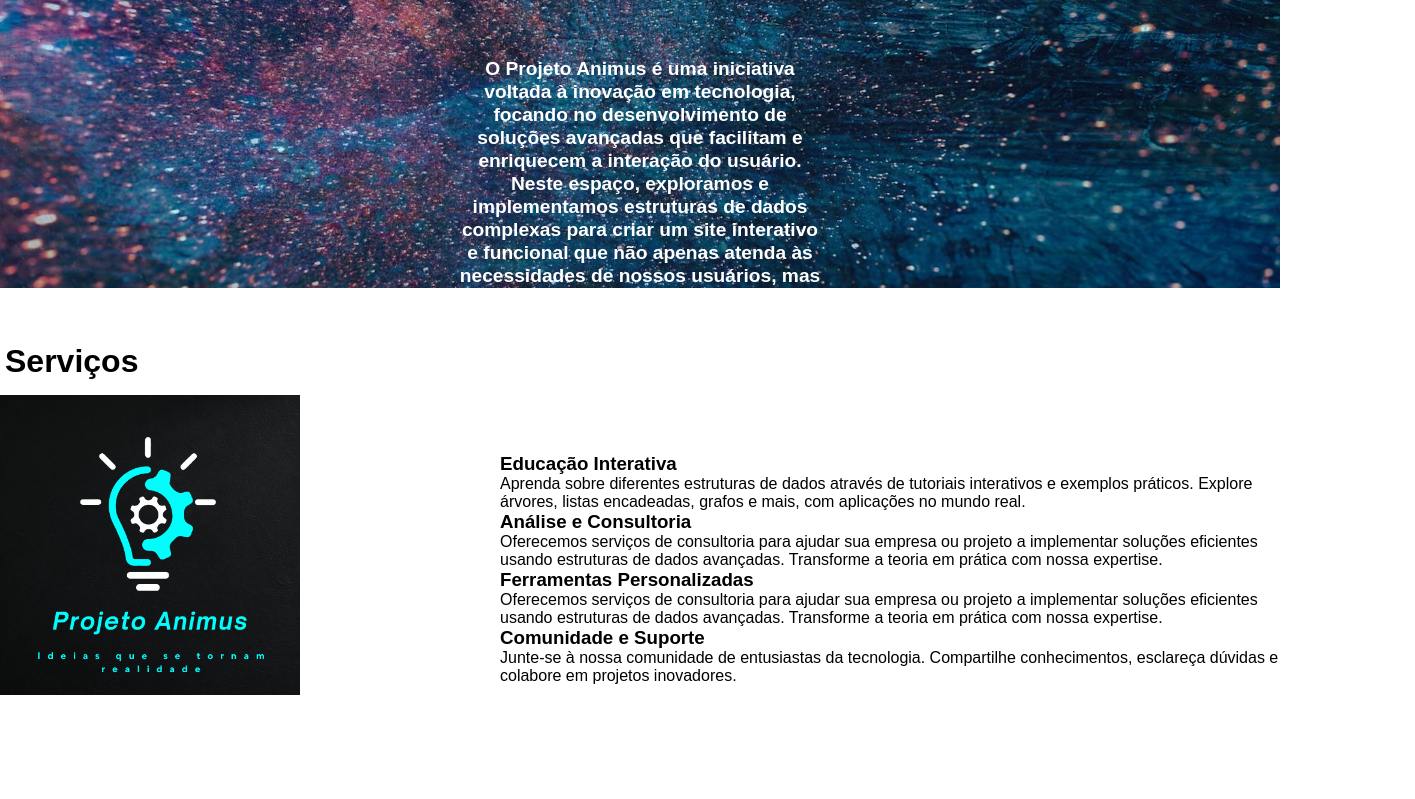
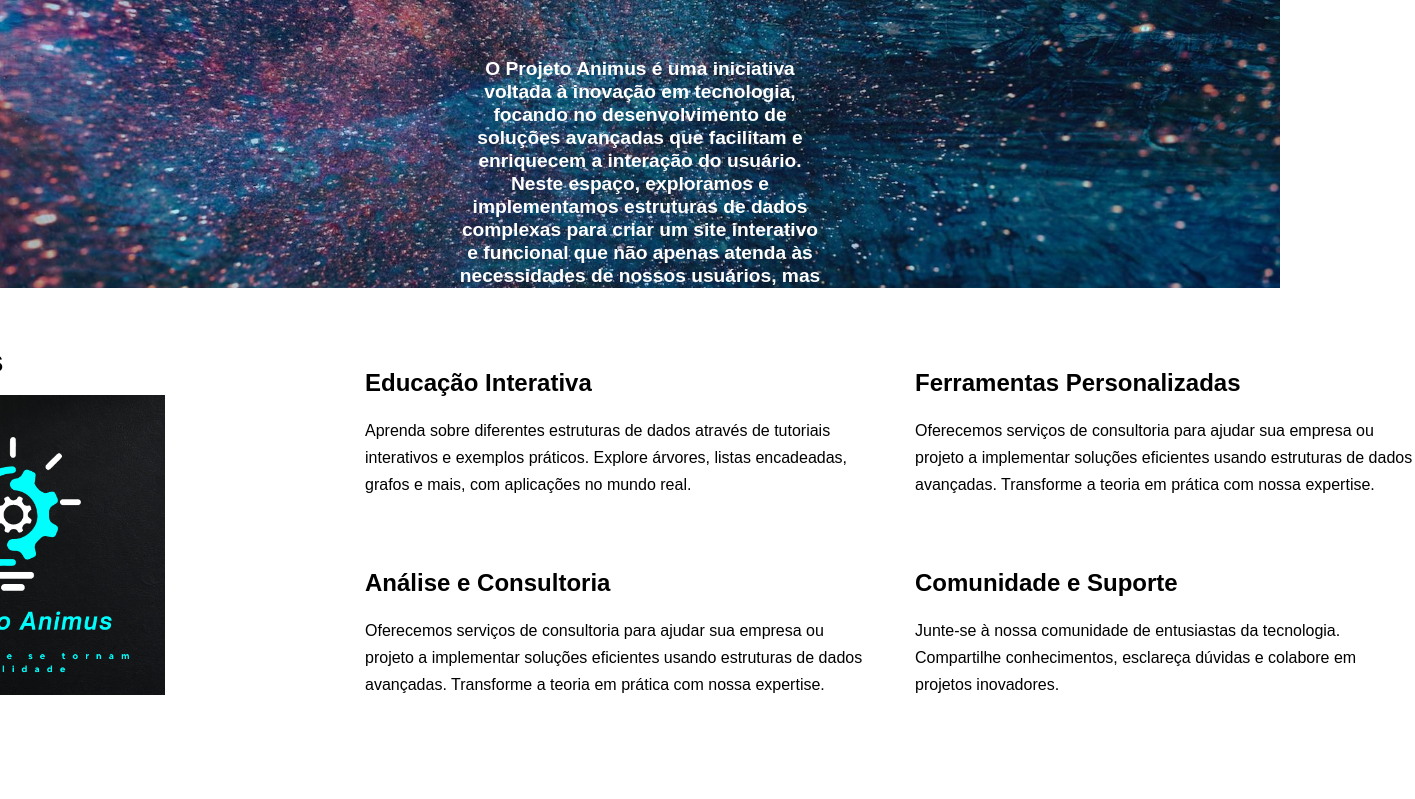
Before and after one commit to Matheus-Soares2003/ProjetoAnimus, a plain HTML site: page index.html in a window 1280 px wide. Shown: the part 472-1271 px from the top of the page, 1415 px wide, since content can reach past the window. Drawn offline with Linux system fonts and the light colour scheme.

Commit message:
finalizando primeira versao da pagina index

```diff
--- a/style/style.css
+++ b/style/style.css
@@ -82,3 +82,22 @@ a {
     padding: 5px;
     font-size: 2em;
 }
+
+.sessao-explicacao-txt {
+    display: flex;
+    gap: 50px;
+}
+
+.sessao-explicacao-txt > div {
+    width: 500px;
+}
+
+.sessao-explicacao-txt > div > p{
+    line-height: 1.7em;
+    margin-bottom: 70px;
+    margin-top: 20px;
+}
+
+.sessao-explicacao-txt > div > h1{
+    font-size: 1.5em;
+}
```
